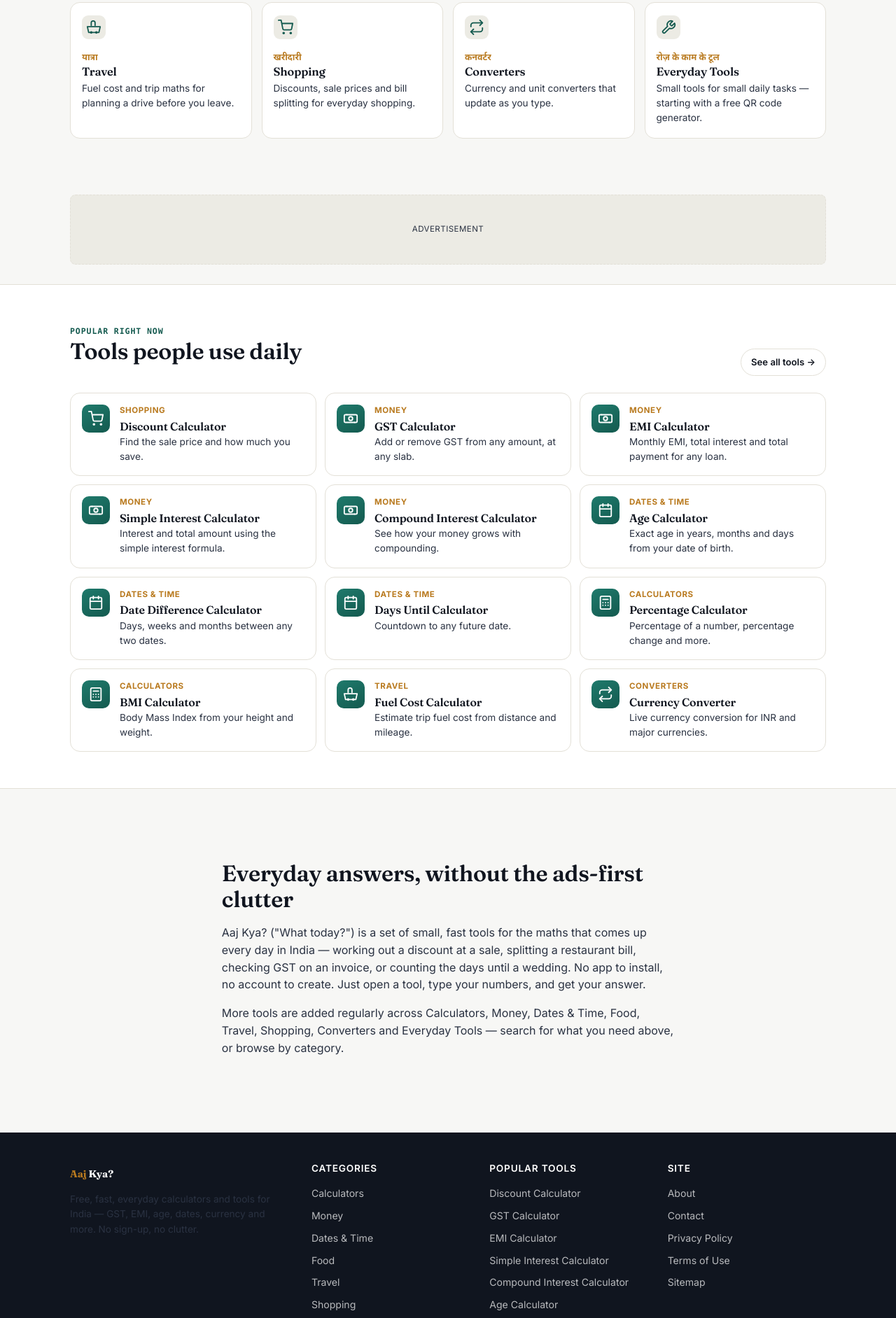
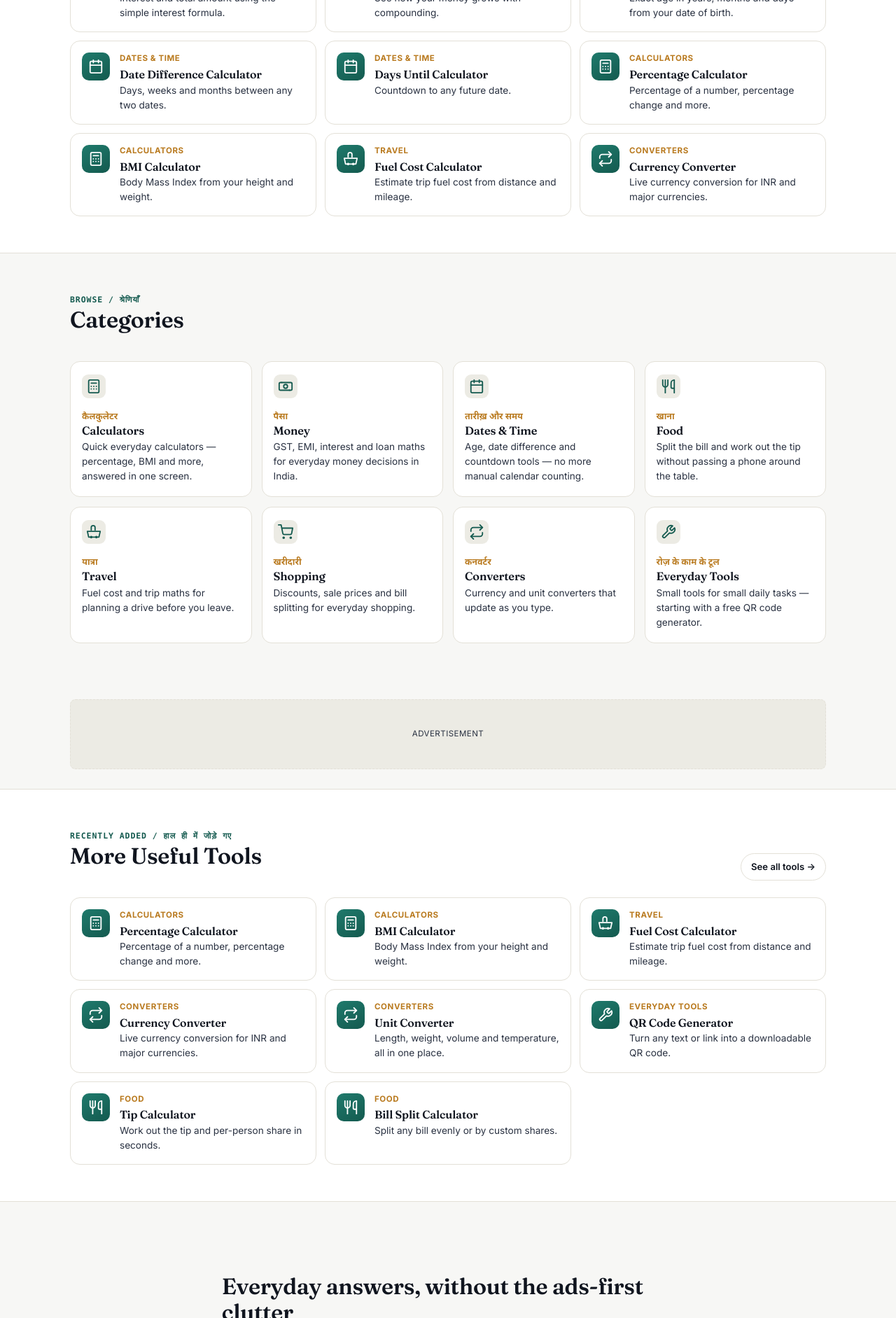
Before and after one commit to Vishal2454/aaj-kya, a plain HTML site: page index.html in a window 1280 px wide. Shown: the part 917-2800 px from the top of the page at 70% size. Drawn offline with Linux system fonts and the light colour scheme.

Commit message:
Reorder homepage: popular tools above categories, add recently added section

```diff
--- a/index.html
+++ b/index.html
@@ -94,82 +94,11 @@
       </div>
     </section>
 
-    <section class="section">
-      <div class="container">
-        <div class="section__head">
-          <div>
-            <p class="eyebrow">Browse</p>
-            <h2 class="mt-0">Categories</h2>
-          </div>
-        </div>
-        <div class="cat-grid">
-          <a class="cat-card" href="/categories/calculators/">
-        <span class="cat-card__icon" aria-hidden="true"><svg viewBox="0 0 24 24" fill="none" stroke="currentColor" stroke-width="2" stroke-linecap="round" stroke-linejoin="round" width="22" height="22"><rect x="4" y="2" width="16" height="20" rx="2"></rect><line x1="8" y1="7" x2="16" y2="7"></line><line x1="8" y1="12" x2="8" y2="12"></line><line x1="12" y1="12" x2="12" y2="12"></line><line x1="16" y1="12" x2="16" y2="12"></line><line x1="8" y1="16" x2="8" y2="16"></line><line x1="12" y1="16" x2="12" y2="16"></line><line x1="16" y1="16" x2="16" y2="16"></line></svg></span>
-        <span class="cat-card__hindi">कैलकुलेटर</span>
-        <h3>Calculators</h3>
-        <p>Quick everyday calculators — percentage, BMI and more, answered in one screen.</p>
-      </a>
-      <a class="cat-card" href="/categories/money/">
-        <span class="cat-card__icon" aria-hidden="true"><svg viewBox="0 0 24 24" fill="none" stroke="currentColor" stroke-width="2" stroke-linecap="round" stroke-linejoin="round" width="22" height="22"><rect x="2" y="6" width="20" height="12" rx="2"></rect><circle cx="12" cy="12" r="3"></circle><path d="M6 6v.01M18 18v.01"></path></svg></span>
-        <span class="cat-card__hindi">पैसा</span>
-        <h3>Money</h3>
-        <p>GST, EMI, interest and loan maths for everyday money decisions in India.</p>
-      </a>
-      <a class="cat-card" href="/categories/dates-time/">
-        <span class="cat-card__icon" aria-hidden="true"><svg viewBox="0 0 24 24" fill="none" stroke="currentColor" stroke-width="2" stroke-linecap="round" stroke-linejoin="round" width="22" height="22"><rect x="3" y="4" width="18" height="18" rx="2"></rect><line x1="16" y1="2" x2="16" y2="6"></line><line x1="8" y1="2" x2="8" y2="6"></line><line x1="3" y1="10" x2="21" y2="10"></line></svg></span>
-        <span class="cat-card__hindi">तारीख़ और समय</span>
-        <h3>Dates &amp; Time</h3>
-        <p>Age, date difference and countdown tools — no more manual calendar counting.</p>
-      </a>
-      <a class="cat-card" href="/categories/food/">
-        <span class="cat-card__icon" aria-hidden="true"><svg viewBox="0 0 24 24" fill="none" stroke="currentColor" stroke-width="2" stroke-linecap="round" stroke-linejoin="round" width="22" height="22"><path d="M3 2v7a4 4 0 0 0 8 0V2"></path><path d="M7 2v20"></path><path d="M21 15V2a5 5 0 0 0-5 5v6a2 2 0 0 0 2 2h3zm0 0v7"></path></svg></span>
-        <span class="cat-card__hindi">खाना</span>
-        <h3>Food</h3>
-        <p>Split the bill and work out the tip without passing a phone around the table.</p>
-      </a>
-      <a class="cat-card" href="/categories/travel/">
-        <span class="cat-card__icon" aria-hidden="true"><svg viewBox="0 0 24 24" fill="none" stroke="currentColor" stroke-width="2" stroke-linecap="round" stroke-linejoin="round" width="22" height="22"><path d="M14 9V5a3 3 0 0 0-6 0v4"></path><path d="M2 11h20l-2 9H4z"></path><circle cx="8" cy="20" r="1"></circle><circle cx="16" cy="20" r="1"></circle></svg></span>
-        <span class="cat-card__hindi">यात्रा</span>
-        <h3>Travel</h3>
-        <p>Fuel cost and trip maths for planning a drive before you leave.</p>
-      </a>
-      <a class="cat-card" href="/categories/shopping/">
-        <span class="cat-card__icon" aria-hidden="true"><svg viewBox="0 0 24 24" fill="none" stroke="currentColor" stroke-width="2" stroke-linecap="round" stroke-linejoin="round" width="22" height="22"><circle cx="9" cy="21" r="1"></circle><circle cx="20" cy="21" r="1"></circle><path d="M1 1h4l2.68 13.39a2 2 0 0 0 2 1.61h9.72a2 2 0 0 0 2-1.61L23 6H6"></path></svg></span>
-        <span class="cat-card__hindi">खरीदारी</span>
-        <h3>Shopping</h3>
-        <p>Discounts, sale prices and bill splitting for everyday shopping.</p>
-      </a>
-      <a class="cat-card" href="/categories/converters/">
-        <span class="cat-card__icon" aria-hidden="true"><svg viewBox="0 0 24 24" fill="none" stroke="currentColor" stroke-width="2" stroke-linecap="round" stroke-linejoin="round" width="22" height="22"><path d="M17 1l4 4-4 4"></path><path d="M3 11V9a4 4 0 0 1 4-4h14"></path><path d="M7 23l-4-4 4-4"></path><path d="M21 13v2a4 4 0 0 1-4 4H3"></path></svg></span>
-        <span class="cat-card__hindi">कनवर्टर</span>
-        <h3>Converters</h3>
-        <p>Currency and unit converters that update as you type.</p>
-      </a>
-      <a class="cat-card" href="/categories/everyday-tools/">
-        <span class="cat-card__icon" aria-hidden="true"><svg viewBox="0 0 24 24" fill="none" stroke="currentColor" stroke-width="2" stroke-linecap="round" stroke-linejoin="round" width="22" height="22"><path d="M14.7 6.3a1 1 0 0 0 0 1.4l1.6 1.6a1 1 0 0 0 1.4 0l3.77-3.77a6 6 0 0 1-7.94 7.94l-6.91 6.91a2.12 2.12 0 0 1-3-3l6.91-6.91a6 6 0 0 1 7.94-7.94l-3.76 3.76z"></path></svg></span>
-        <span class="cat-card__hindi">रोज़ के काम के टूल</span>
-        <h3>Everyday Tools</h3>
-        <p>Small tools for small daily tasks — starting with a free QR code generator.</p>
-      </a>
-        </div>
-      </div>
-    </section>
-
-    <div class="ad-slot ad-slot--inline">
-    <div class="ad-slot__inner">
-      <!-- AdSense unit placeholder — replace with your <ins class="adsbygoogle"> unit.
-      <ins class="adsbygoogle" style="display:block" data-ad-client="ca-pub-XXXXXXXXXXXXXXXX" data-ad-slot="0000000000" data-ad-format="auto" data-full-width-responsive="true"></ins>
-      <script>(adsbygoogle = window.adsbygoogle || []).push({});</script>
-      -->
-      Advertisement
-    </div>
-  </div>
-
     <section class="section section--muted">
       <div class="container">
         <div class="section__head">
           <div>
-            <p class="eyebrow">Popular right now</p>
+            <p class="eyebrow">Popular right now / लोकप्रिय टूल्स</p>
             <h2 class="mt-0">Tools people use daily</h2>
           </div>
           <a href="/search/" class="btn btn--ghost btn--sm">See all tools →</a>
@@ -276,6 +205,155 @@
     </section>
 
     <section class="section">
+      <div class="container">
+        <div class="section__head">
+          <div>
+            <p class="eyebrow">Browse / श्रेणियाँ</p>
+            <h2 class="mt-0">Categories</h2>
+          </div>
+        </div>
+        <div class="cat-grid">
+          <a class="cat-card" href="/categories/calculators/">
+        <span class="cat-card__icon" aria-hidden="true"><svg viewBox="0 0 24 24" fill="none" stroke="currentColor" stroke-width="2" stroke-linecap="round" stroke-linejoin="round" width="22" height="22"><rect x="4" y="2" width="16" height="20" rx="2"></rect><line x1="8" y1="7" x2="16" y2="7"></line><line x1="8" y1="12" x2="8" y2="12"></line><line x1="12" y1="12" x2="12" y2="12"></line><line x1="16" y1="12" x2="16" y2="12"></line><line x1="8" y1="16" x2="8" y2="16"></line><line x1="12" y1="16" x2="12" y2="16"></line><line x1="16" y1="16" x2="16" y2="16"></line></svg></span>
+        <span class="cat-card__hindi">कैलकुलेटर</span>
+        <h3>Calculators</h3>
+        <p>Quick everyday calculators — percentage, BMI and more, answered in one screen.</p>
+      </a>
+      <a class="cat-card" href="/categories/money/">
+        <span class="cat-card__icon" aria-hidden="true"><svg viewBox="0 0 24 24" fill="none" stroke="currentColor" stroke-width="2" stroke-linecap="round" stroke-linejoin="round" width="22" height="22"><rect x="2" y="6" width="20" height="12" rx="2"></rect><circle cx="12" cy="12" r="3"></circle><path d="M6 6v.01M18 18v.01"></path></svg></span>
+        <span class="cat-card__hindi">पैसा</span>
+        <h3>Money</h3>
+        <p>GST, EMI, interest and loan maths for everyday money decisions in India.</p>
+      </a>
+      <a class="cat-card" href="/categories/dates-time/">
+        <span class="cat-card__icon" aria-hidden="true"><svg viewBox="0 0 24 24" fill="none" stroke="currentColor" stroke-width="2" stroke-linecap="round" stroke-linejoin="round" width="22" height="22"><rect x="3" y="4" width="18" height="18" rx="2"></rect><line x1="16" y1="2" x2="16" y2="6"></line><line x1="8" y1="2" x2="8" y2="6"></line><line x1="3" y1="10" x2="21" y2="10"></line></svg></span>
+        <span class="cat-card__hindi">तारीख़ और समय</span>
+        <h3>Dates &amp; Time</h3>
+        <p>Age, date difference and countdown tools — no more manual calendar counting.</p>
+      </a>
+      <a class="cat-card" href="/categories/food/">
+        <span class="cat-card__icon" aria-hidden="true"><svg viewBox="0 0 24 24" fill="none" stroke="currentColor" stroke-width="2" stroke-linecap="round" stroke-linejoin="round" width="22" height="22"><path d="M3 2v7a4 4 0 0 0 8 0V2"></path><path d="M7 2v20"></path><path d="M21 15V2a5 5 0 0 0-5 5v6a2 2 0 0 0 2 2h3zm0 0v7"></path></svg></span>
+        <span class="cat-card__hindi">खाना</span>
+        <h3>Food</h3>
+        <p>Split the bill and work out the tip without passing a phone around the table.</p>
+      </a>
+      <a class="cat-card" href="/categories/travel/">
+        <span class="cat-card__icon" aria-hidden="true"><svg viewBox="0 0 24 24" fill="none" stroke="currentColor" stroke-width="2" stroke-linecap="round" stroke-linejoin="round" width="22" height="22"><path d="M14 9V5a3 3 0 0 0-6 0v4"></path><path d="M2 11h20l-2 9H4z"></path><circle cx="8" cy="20" r="1"></circle><circle cx="16" cy="20" r="1"></circle></svg></span>
+        <span class="cat-card__hindi">यात्रा</span>
+        <h3>Travel</h3>
+        <p>Fuel cost and trip maths for planning a drive before you leave.</p>
+      </a>
+      <a class="cat-card" href="/categories/shopping/">
+        <span class="cat-card__icon" aria-hidden="true"><svg viewBox="0 0 24 24" fill="none" stroke="currentColor" stroke-width="2" stroke-linecap="round" stroke-linejoin="round" width="22" height="22"><circle cx="9" cy="21" r="1"></circle><circle cx="20" cy="21" r="1"></circle><path d="M1 1h4l2.68 13.39a2 2 0 0 0 2 1.61h9.72a2 2 0 0 0 2-1.61L23 6H6"></path></svg></span>
+        <span class="cat-card__hindi">खरीदारी</span>
+        <h3>Shopping</h3>
+        <p>Discounts, sale prices and bill splitting for everyday shopping.</p>
+      </a>
+      <a class="cat-card" href="/categories/converters/">
+        <span class="cat-card__icon" aria-hidden="true"><svg viewBox="0 0 24 24" fill="none" stroke="currentColor" stroke-width="2" stroke-linecap="round" stroke-linejoin="round" width="22" height="22"><path d="M17 1l4 4-4 4"></path><path d="M3 11V9a4 4 0 0 1 4-4h14"></path><path d="M7 23l-4-4 4-4"></path><path d="M21 13v2a4 4 0 0 1-4 4H3"></path></svg></span>
+        <span class="cat-card__hindi">कनवर्टर</span>
+        <h3>Converters</h3>
+        <p>Currency and unit converters that update as you type.</p>
+      </a>
+      <a class="cat-card" href="/categories/everyday-tools/">
+        <span class="cat-card__icon" aria-hidden="true"><svg viewBox="0 0 24 24" fill="none" stroke="currentColor" stroke-width="2" stroke-linecap="round" stroke-linejoin="round" width="22" height="22"><path d="M14.7 6.3a1 1 0 0 0 0 1.4l1.6 1.6a1 1 0 0 0 1.4 0l3.77-3.77a6 6 0 0 1-7.94 7.94l-6.91 6.91a2.12 2.12 0 0 1-3-3l6.91-6.91a6 6 0 0 1 7.94-7.94l-3.76 3.76z"></path></svg></span>
+        <span class="cat-card__hindi">रोज़ के काम के टूल</span>
+        <h3>Everyday Tools</h3>
+        <p>Small tools for small daily tasks — starting with a free QR code generator.</p>
+      </a>
+        </div>
+      </div>
+    </section>
+
+    <div class="ad-slot ad-slot--inline">
+    <div class="ad-slot__inner">
+      <!-- AdSense unit placeholder — replace with your <ins class="adsbygoogle"> unit.
+      <ins class="adsbygoogle" style="display:block" data-ad-client="ca-pub-XXXXXXXXXXXXXXXX" data-ad-slot="0000000000" data-ad-format="auto" data-full-width-responsive="true"></ins>
+      <script>(adsbygoogle = window.adsbygoogle || []).push({});</script>
+      -->
+      Advertisement
+    </div>
+  </div>
+
+    <section class="section section--muted">
+      <div class="container">
+        <div class="section__head">
+          <div>
+            <p class="eyebrow">Recently Added / हाल ही में जोड़े गए</p>
+            <h2 class="mt-0">More Useful Tools</h2>
+          </div>
+          <a href="/search/" class="btn btn--ghost btn--sm">See all tools →</a>
+        </div>
+        <div class="tool-grid">
+          <a class="tool-card" href="/tools/percentage-calculator/">
+        <span class="tool-card__icon" aria-hidden="true"><svg viewBox="0 0 24 24" fill="none" stroke="currentColor" stroke-width="2" stroke-linecap="round" stroke-linejoin="round" width="22" height="22"><rect x="4" y="2" width="16" height="20" rx="2"></rect><line x1="8" y1="7" x2="16" y2="7"></line><line x1="8" y1="12" x2="8" y2="12"></line><line x1="12" y1="12" x2="12" y2="12"></line><line x1="16" y1="12" x2="16" y2="12"></line><line x1="8" y1="16" x2="8" y2="16"></line><line x1="12" y1="16" x2="12" y2="16"></line><line x1="16" y1="16" x2="16" y2="16"></line></svg></span>
+        <span>
+          <span class="tool-card__cat">Calculators</span>
+          <h3>Percentage Calculator</h3>
+          <p>Percentage of a number, percentage change and more.</p>
+        </span>
+      </a>
+      <a class="tool-card" href="/tools/bmi-calculator/">
+        <span class="tool-card__icon" aria-hidden="true"><svg viewBox="0 0 24 24" fill="none" stroke="currentColor" stroke-width="2" stroke-linecap="round" stroke-linejoin="round" width="22" height="22"><rect x="4" y="2" width="16" height="20" rx="2"></rect><line x1="8" y1="7" x2="16" y2="7"></line><line x1="8" y1="12" x2="8" y2="12"></line><line x1="12" y1="12" x2="12" y2="12"></line><line x1="16" y1="12" x2="16" y2="12"></line><line x1="8" y1="16" x2="8" y2="16"></line><line x1="12" y1="16" x2="12" y2="16"></line><line x1="16" y1="16" x2="16" y2="16"></line></svg></span>
+        <span>
+          <span class="tool-card__cat">Calculators</span>
+          <h3>BMI Calculator</h3>
+          <p>Body Mass Index from your height and weight.</p>
+        </span>
+      </a>
+      <a class="tool-card" href="/tools/fuel-cost-calculator/">
+        <span class="tool-card__icon" aria-hidden="true"><svg viewBox="0 0 24 24" fill="none" stroke="currentColor" stroke-width="2" stroke-linecap="round" stroke-linejoin="round" width="22" height="22"><path d="M14 9V5a3 3 0 0 0-6 0v4"></path><path d="M2 11h20l-2 9H4z"></path><circle cx="8" cy="20" r="1"></circle><circle cx="16" cy="20" r="1"></circle></svg></span>
+        <span>
+          <span class="tool-card__cat">Travel</span>
+          <h3>Fuel Cost Calculator</h3>
+          <p>Estimate trip fuel cost from distance and mileage.</p>
+        </span>
+      </a>
+      <a class="tool-card" href="/tools/currency-converter/">
+        <span class="tool-card__icon" aria-hidden="true"><svg viewBox="0 0 24 24" fill="none" stroke="currentColor" stroke-width="2" stroke-linecap="round" stroke-linejoin="round" width="22" height="22"><path d="M17 1l4 4-4 4"></path><path d="M3 11V9a4 4 0 0 1 4-4h14"></path><path d="M7 23l-4-4 4-4"></path><path d="M21 13v2a4 4 0 0 1-4 4H3"></path></svg></span>
+        <span>
+          <span class="tool-card__cat">Converters</span>
+          <h3>Currency Converter</h3>
+          <p>Live currency conversion for INR and major currencies.</p>
+        </span>
+      </a>
+      <a class="tool-card" href="/tools/unit-converter/">
+        <span class="tool-card__icon" aria-hidden="true"><svg viewBox="0 0 24 24" fill="none" stroke="currentColor" stroke-width="2" stroke-linecap="round" stroke-linejoin="round" width="22" height="22"><path d="M17 1l4 4-4 4"></path><path d="M3 11V9a4 4 0 0 1 4-4h14"></path><path d="M7 23l-4-4 4-4"></path><path d="M21 13v2a4 4 0 0 1-4 4H3"></path></svg></span>
+        <span>
+          <span class="tool-card__cat">Converters</span>
+          <h3>Unit Converter</h3>
+          <p>Length, weight, volume and temperature, all in one place.</p>
+        </span>
+      </a>
+      <a class="tool-card" href="/tools/qr-generator/">
+        <span class="tool-card__icon" aria-hidden="true"><svg viewBox="0 0 24 24" fill="none" stroke="currentColor" stroke-width="2" stroke-linecap="round" stroke-linejoin="round" width="22" height="22"><path d="M14.7 6.3a1 1 0 0 0 0 1.4l1.6 1.6a1 1 0 0 0 1.4 0l3.77-3.77a6 6 0 0 1-7.94 7.94l-6.91 6.91a2.12 2.12 0 0 1-3-3l6.91-6.91a6 6 0 0 1 7.94-7.94l-3.76 3.76z"></path></svg></span>
+        <span>
+          <span class="tool-card__cat">Everyday Tools</span>
+          <h3>QR Code Generator</h3>
+          <p>Turn any text or link into a downloadable QR code.</p>
+        </span>
+      </a>
+      <a class="tool-card" href="/tools/tip-calculator/">
+        <span class="tool-card__icon" aria-hidden="true"><svg viewBox="0 0 24 24" fill="none" stroke="currentColor" stroke-width="2" stroke-linecap="round" stroke-linejoin="round" width="22" height="22"><path d="M3 2v7a4 4 0 0 0 8 0V2"></path><path d="M7 2v20"></path><path d="M21 15V2a5 5 0 0 0-5 5v6a2 2 0 0 0 2 2h3zm0 0v7"></path></svg></span>
+        <span>
+          <span class="tool-card__cat">Food</span>
+          <h3>Tip Calculator</h3>
+          <p>Work out the tip and per-person share in seconds.</p>
+        </span>
+      </a>
+      <a class="tool-card" href="/tools/bill-split-calculator/">
+        <span class="tool-card__icon" aria-hidden="true"><svg viewBox="0 0 24 24" fill="none" stroke="currentColor" stroke-width="2" stroke-linecap="round" stroke-linejoin="round" width="22" height="22"><path d="M3 2v7a4 4 0 0 0 8 0V2"></path><path d="M7 2v20"></path><path d="M21 15V2a5 5 0 0 0-5 5v6a2 2 0 0 0 2 2h3zm0 0v7"></path></svg></span>
+        <span>
+          <span class="tool-card__cat">Food</span>
+          <h3>Bill Split Calculator</h3>
+          <p>Split any bill evenly or by custom shares.</p>
+        </span>
+      </a>
+        </div>
+      </div>
+    </section>
+
+    <section class="section">
       <div class="container prose">
         <h2>Everyday answers, without the ads-first clutter</h2>
         <p>Aaj Kya? ("What today?") is a set of small, fast tools for the maths that comes up every day in India — working out a discount at a sale, splitting a restaurant bill, checking GST on an invoice, or counting the days until a wedding. No app to install, no account to create. Just open a tool, type your numbers, and get your answer.</p>
```
Also changed, not shown: privacy-policy/index.html (+1 -1 lines), sitemap.xml (+30 -30 lines), terms/index.html (+1 -1 lines).
